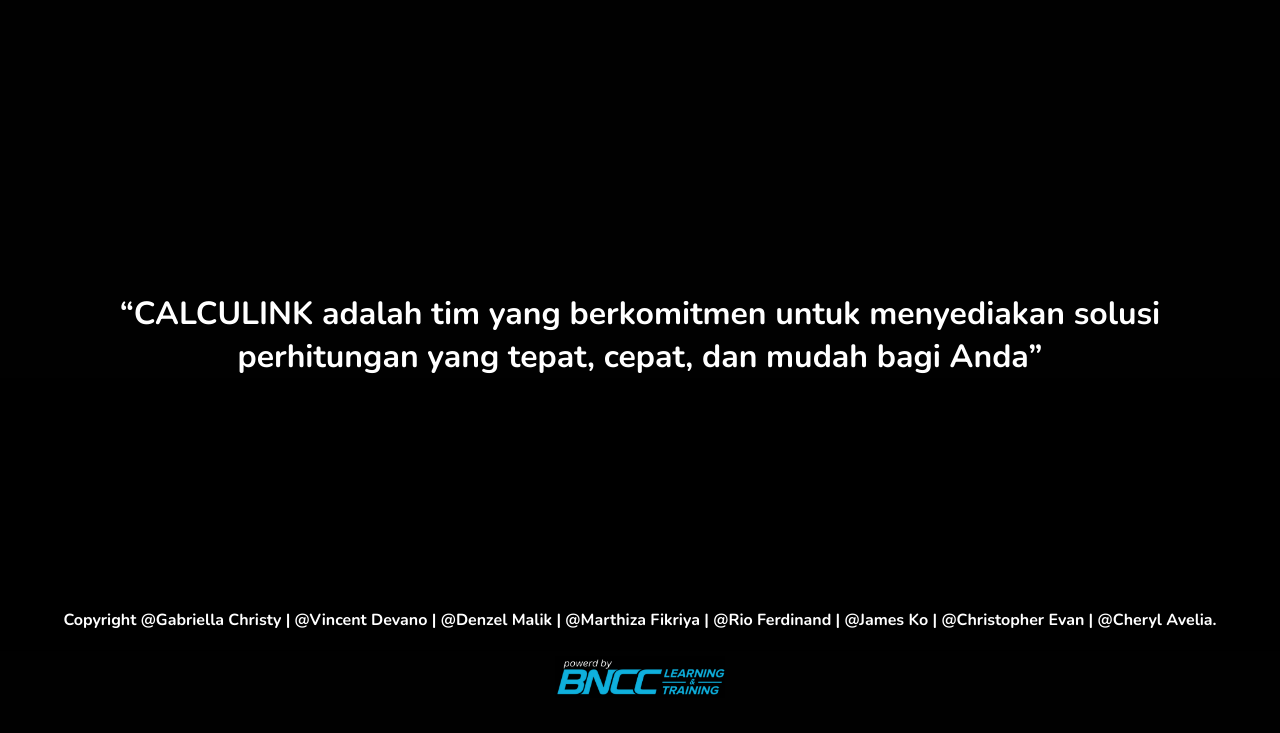
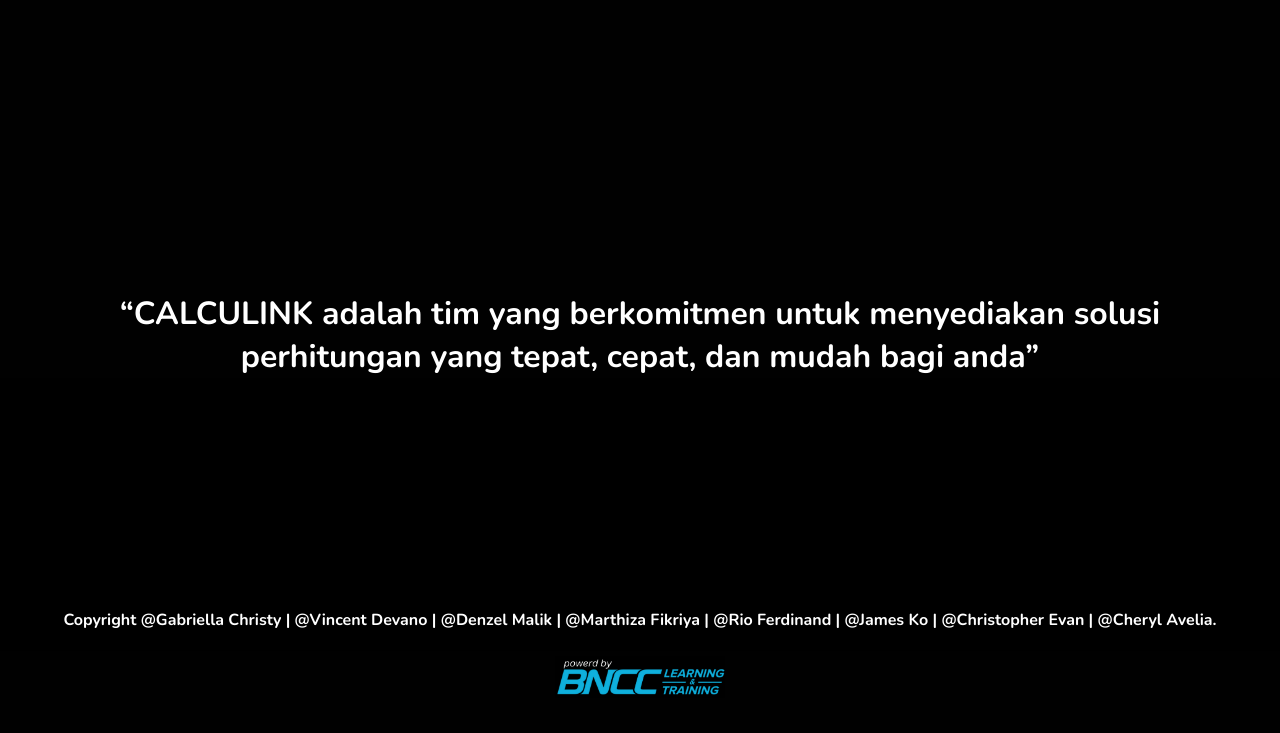
Before and after one commit to RioFerdinand/Kalkulator-RnD, a plain HTML site: page index.html in a window 1280 px wide. Shown: the part 749-1482 px from the top of the page. Drawn offline with nearby package versions, Linux system fonts and the light colour scheme.

Commit message:
benerin tulisan dikit

```diff
--- a/index.html
+++ b/index.html
@@ -36,7 +36,7 @@
             <div>
               <div >
                 <h1 id="text1">“CALCULINK adalah tim yang berkomitmen untuk menyediakan solusi</h1>
-                  <h1 id="text2"> perhitungan yang tepat, cepat, dan mudah bagi Anda”</h1>
+                  <h1 id="text2"> perhitungan yang tepat, cepat, dan mudah bagi anda”</h1>
               </div>
 
       <!-- Footer-->
```
